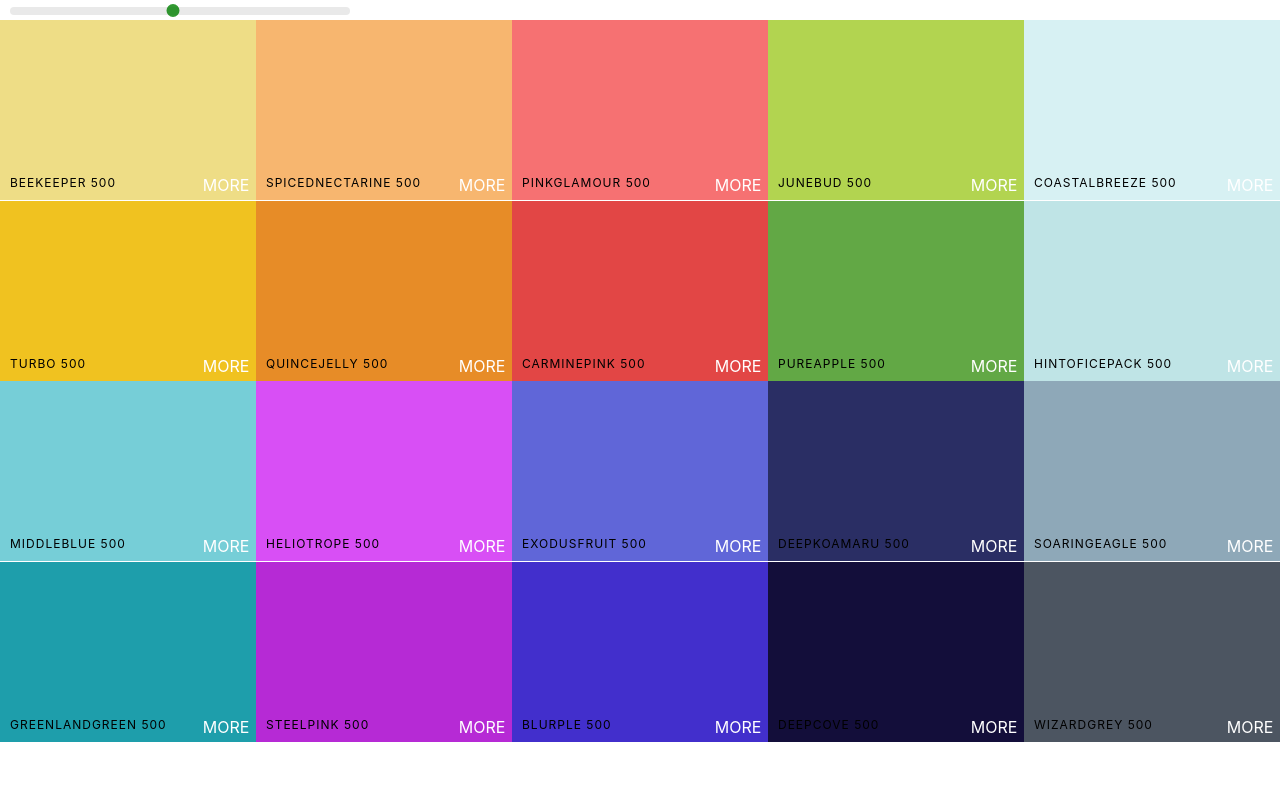
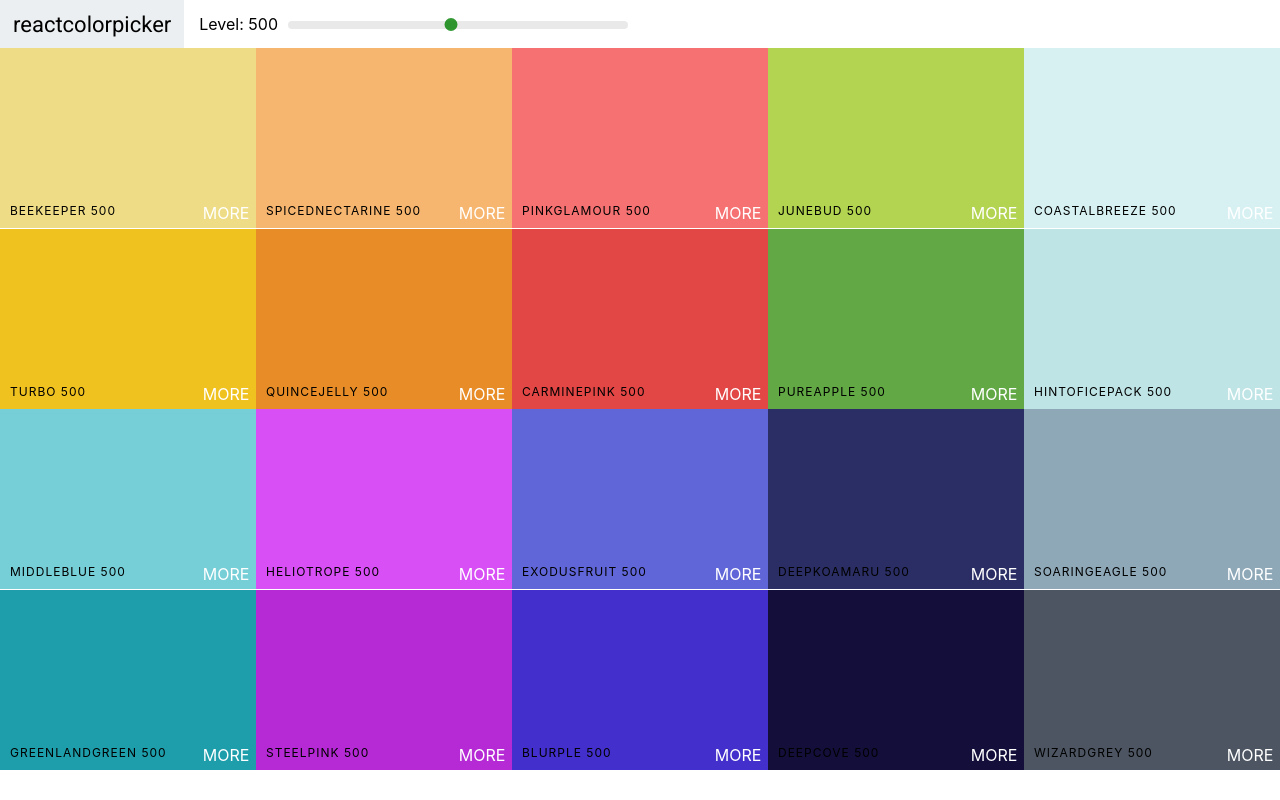
Before and after one commit to farocan/React_Colors_Project, a React (Create React App) app in the folder colors-app/: page / in a window 1280 px wide. Built offline with nearby package versions, Linux system fonts and the light colour scheme.

Commit message:
adding Navbar component and font

```diff
--- a/colors-app/public/index.html
+++ b/colors-app/public/index.html
@@ -4,6 +4,9 @@
     <meta charset="utf-8" />
     <link rel="icon" href="%PUBLIC_URL%/favicon.ico" />
     <meta name="viewport" content="width=device-width, initial-scale=1" />
+    <link rel="preconnect" href="https://fonts.googleapis.com">
+    <link rel="preconnect" href="https://fonts.gstatic.com" crossorigin>
+    <link href="https://fonts.googleapis.com/css2?family=Roboto:ital,wght@0,400;0,500;1,100&display=swap" rel="stylesheet">
     <meta name="theme-color" content="#000000" />
     <meta
       name="description"
--- /dev/null
+++ b/colors-app/src/Navbar.css
@@ -0,0 +1,47 @@
+.Navbar {
+    display: flex;
+    align-items: center;
+    justify-content: flex-start;
+    height: 6vh;
+}
+.logo {
+    margin-right: 15px;
+    padding: 0 13px;
+    font-size: 22px;
+    background-color: #eceff1;
+    font-family: Roboto;
+    height: 100%;
+    display: flex;
+    align-items: center;
+}
+
+.logo a {
+    text-decoration: none;
+    color: black;
+}
+
+.slider {
+    width: 340px;
+    margin: 0 10px;
+    display: inline-block;
+}
+
+.rc-slider-track {
+    background-color: transparent;
+}
+.rc-slider-rail {
+    height: 8px;
+}
+.rc-slider-handle,
+.rc-slider-handle:active,
+.rc-slider-handle:focus,
+.rc-slider-handle:hover {
+    background-color: green;
+    outline: none;
+    border: 2px solid green;
+    box-shadow: none;
+    width: 13px;
+    height: 13px;
+    margin-left: -7px;
+    margin-top: -3px;
+}
--- /dev/null
+++ b/colors-app/src/Navbar.js
@@ -0,0 +1,30 @@
+import React, { Component } from 'react';
+import Slider from 'rc-slider';
+import 'rc-slider/assets/index.css';
+import "./Navbar.css";
+
+class Navbar extends Component {
+  render() {
+    const {level, changeLevel} = this.props;
+    return (
+      <header className="Navbar">
+        <div className="logo">
+            <a href='#'>reactcolorpicker</a>
+        </div>
+        <div className='slider-container'>
+        <span>Level: {level}</span>
+        <div className='slider'>
+            <Slider
+            defaultValue={level}
+            min={100}
+            max={900}
+            step={100}
+            onChange= {changeLevel}
+            />
+        </div>
+        </div>
+      </header>
+    )
+  }
+}
+export default Navbar;
--- a/colors-app/src/Palette.js
+++ b/colors-app/src/Palette.js
@@ -1,8 +1,8 @@
 import React, { Component } from 'react';
 import ColorBox from './ColorBox';
-import 'rc-slider/assets/index.css';
+import Navbar from "./Navbar";
 import "./Palette.css";
-import Slider from 'rc-slider';
+
 
 class Palette extends Component {
     constructor (props){
@@ -21,15 +21,7 @@
         ))
         return (
             <div className="Palette">
-                <div className='slider'>
-                <Slider
-                defaultValue={level}
-                min={100}
-                max={900}
-                step={100}
-                onChange= {this.changeLevel}
-                />
-                </div>
+               <Navbar level={level} changeLevel={this.changeLevel} />
                 {/* Navbar goes here */}
                 <div className="Palette-colors">
                     {colorBoxes}
```
